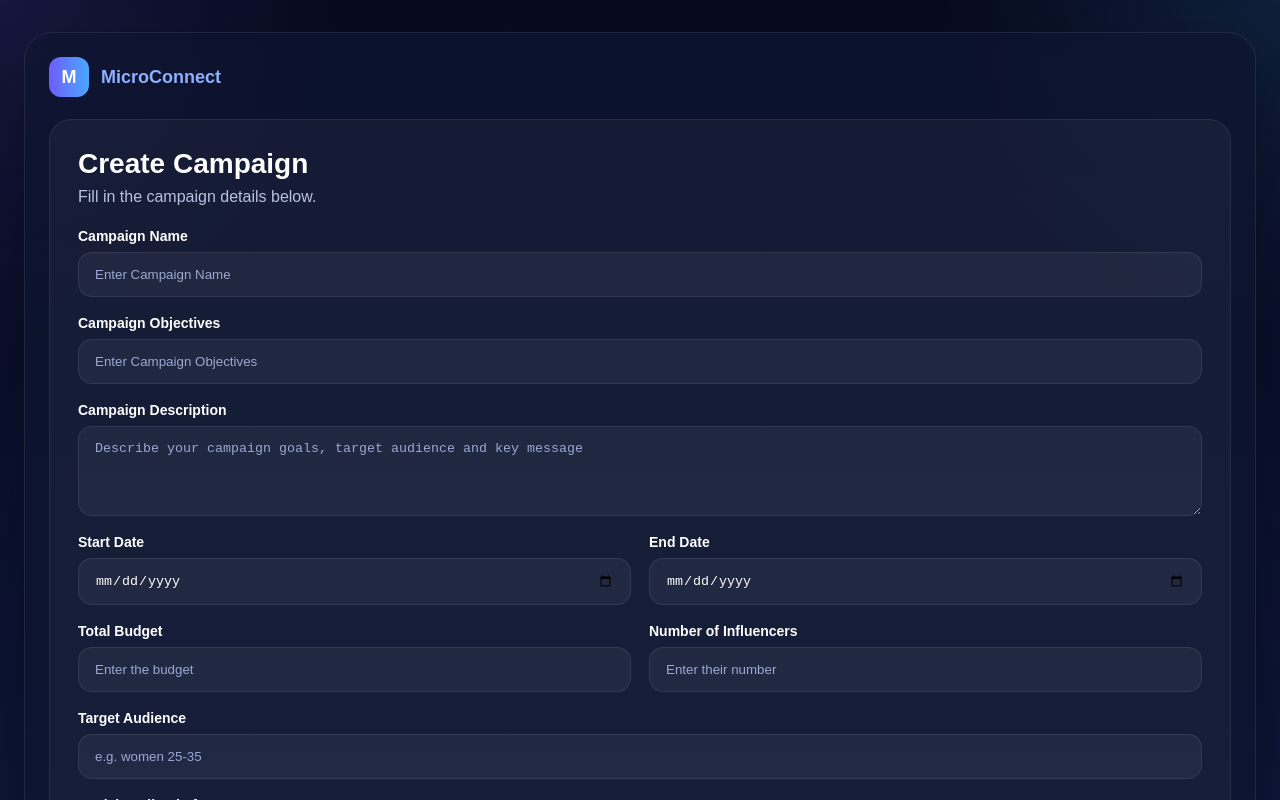
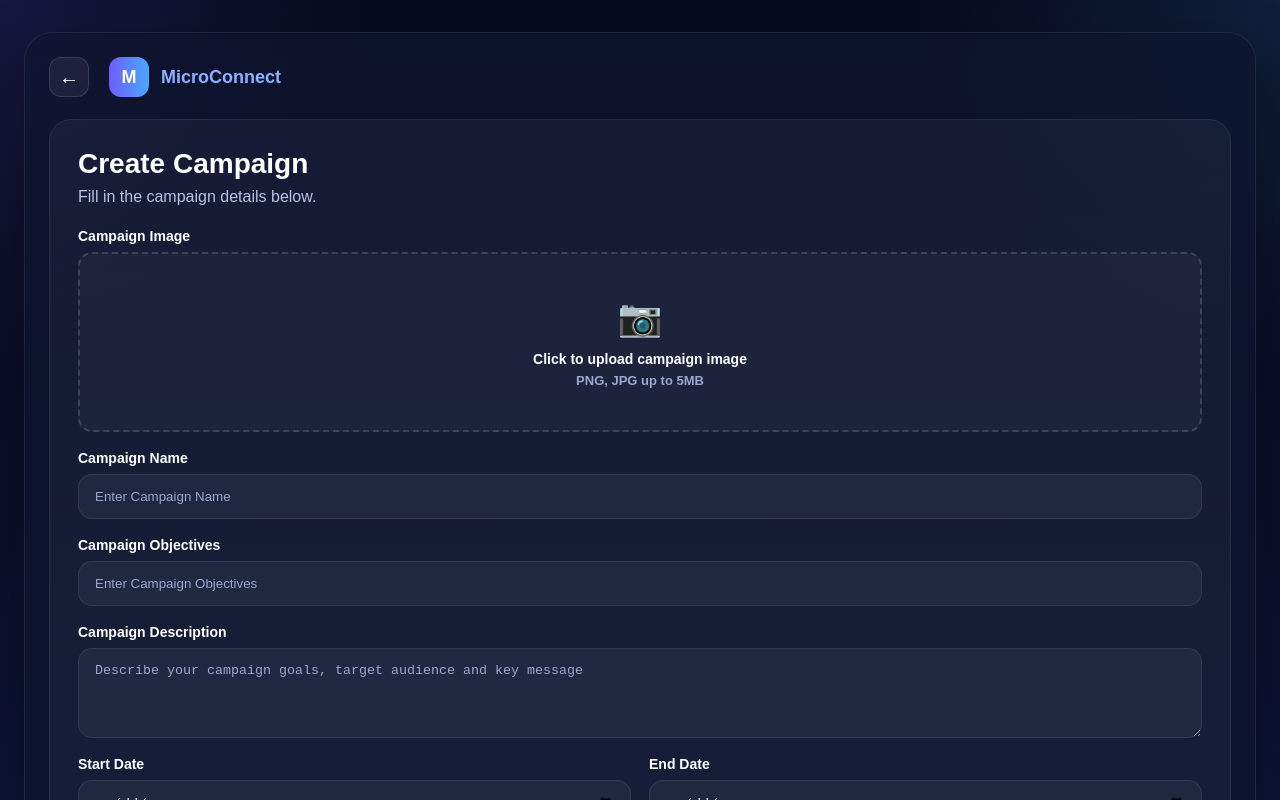
Before and after one commit to Ala234/MicroConnect, a React (Vite) app in the folder front-end/: page /create-campaign in a window 1280 px wide. Shown: the top 800 px of the page. Built offline with nearby package versions, Linux system fonts and the light colour scheme.

Commit message:
Uploading pic for campagins

```diff
--- a/front-end/src/pages/brand/createCampaign.jsx
+++ b/front-end/src/pages/brand/createCampaign.jsx
@@ -19,6 +19,7 @@ export default function CreateCampaign() {
   const [targetAudience, setTargetAudience] = useState("");
   const [contentType, setContentType] = useState("");
   const [platforms, setPlatforms] = useState([]);
+  const [campaignImage, setCampaignImage] = useState("");
   const [errorMessage, setErrorMessage] = useState("");
 
   useEffect(() => {
@@ -33,6 +34,7 @@ export default function CreateCampaign() {
       setTargetAudience("");
       setContentType("");
       setPlatforms([]);
+      setCampaignImage("");
       setErrorMessage("");
       return;
     }
@@ -55,6 +57,7 @@ export default function CreateCampaign() {
     setTargetAudience(campaign.targetAudience);
     setContentType(campaign.contentType);
     setPlatforms(campaign.platforms);
+    setCampaignImage(campaign.imageSrc || "");
   }, [campaignId]);
 
   const togglePlatform = (platform) => {
@@ -63,6 +66,28 @@ export default function CreateCampaign() {
         ? prev.filter((item) => item !== platform)
         : [...prev, platform]
     );
+  };
+
+  const handleImageUpload = (event) => {
+    const file = event.target.files?.[0];
+    if (!file) return;
+
+    // Check file size (max 5MB)
+    if (file.size > 5 * 1024 * 1024) {
+      setErrorMessage("Image size must be less than 5MB");
+      return;
+    }
+
+    const reader = new FileReader();
+    reader.onload = () => {
+      setCampaignImage(reader.result || "");
+      setErrorMessage("");
+    };
+    reader.readAsDataURL(file);
+  };
+
+  const handleRemoveImage = () => {
+    setCampaignImage("");
   };
 
   const handleCreateCampaign = () => {
@@ -100,6 +125,7 @@ export default function CreateCampaign() {
       contentType,
       platforms,
       imageKey: "spring",
+      imageSrc: campaignImage,
     });
 
     if (campaignId) {
@@ -115,6 +141,14 @@ export default function CreateCampaign() {
       <div className="dashboard-shell">
         <div className="dashboard-topbar">
           <div className="dashboard-logo">
+            <button
+              className="back-btn"
+              onClick={() => navigate("/brand")}
+              aria-label="Back to dashboard"
+              type="button"
+            >
+              ←
+            </button>
             <div className="dashboard-logo-icon">M</div>
             <span>MicroConnect</span>
           </div>
@@ -141,6 +175,37 @@ export default function CreateCampaign() {
           ) : null}
 
           <div className="campaign-form-grid">
+            {/* Campaign Image Upload */}
+            <div className="campaign-form-group full-width">
+              <label>Campaign Image</label>
+              <div className="campaign-image-upload">
+                {campaignImage ? (
+                  <div className="campaign-image-preview">
+                    <img src={campaignImage} alt="Campaign preview" />
+                    <button
+                      type="button"
+                      className="campaign-image-remove"
+                      onClick={handleRemoveImage}
+                    >
+                      ✕ Remove
+                    </button>
+                  </div>
+                ) : (
+                  <label className="campaign-image-dropzone">
+                    <input
+                      type="file"
+                      accept="image/*"
+                      onChange={handleImageUpload}
+                      style={{ display: "none" }}
+                    />
+                    <div className="upload-icon">📷</div>
+                    <p>Click to upload campaign image</p>
+                    <span>PNG, JPG up to 5MB</span>
+                  </label>
+                )}
+              </div>
+            </div>
+
             <div className="campaign-form-group full-width">
               <label>Campaign Name</label>
               <input
@@ -205,7 +270,7 @@ export default function CreateCampaign() {
                 type="number"
                 placeholder="Enter their number"
                 value={influencersCount}
- onChange={(e) => setInfluencersCount(e.target.value)}
+                onChange={(e) => setInfluencersCount(e.target.value)}
               />
             </div>
 
--- a/front-end/src/styles/dashboard.css
+++ b/front-end/src/styles/dashboard.css
@@ -2609,3 +2609,79 @@
 .back-btn:active {
   transform: scale(0.95);
 }
+
+/* Campaign Image Upload */
+.campaign-image-upload {
+  width: 100%;
+}
+
+.campaign-image-dropzone {
+  display: flex;
+  flex-direction: column;
+  align-items: center;
+  justify-content: center;
+  width: 100%;
+  min-height: 180px;
+  padding: 30px;
+  border: 2px dashed rgba(255, 255, 255, 0.15);
+  border-radius: 14px;
+  background: rgba(255, 255, 255, 0.03);
+  cursor: pointer;
+  transition: 0.2s;
+}
+
+.campaign-image-dropzone:hover {
+  border-color: rgba(109, 93, 252, 0.5);
+  background: rgba(109, 93, 252, 0.05);
+}
+
+.campaign-image-dropzone .upload-icon {
+  font-size: 36px;
+  margin-bottom: 12px;
+}
+
+.campaign-image-dropzone p {
+  color: white;
+  font-weight: 600;
+  margin-bottom: 6px;
+}
+
+.campaign-image-dropzone span {
+  color: #9aa8d2;
+  font-size: 13px;
+}
+
+.campaign-image-preview {
+  position: relative;
+  width: 100%;
+  border-radius: 14px;
+  overflow: hidden;
+  border: 1px solid rgba(255, 255, 255, 0.08);
+}
+
+.campaign-image-preview img {
+  width: 100%;
+  max-height: 300px;
+  object-fit: cover;
+  display: block;
+}
+
+.campaign-image-remove {
+  position: absolute;
+  top: 12px;
+  right: 12px;
+  background: rgba(239, 68, 68, 0.9);
+  color: white;
+  border: none;
+  padding: 8px 14px;
+  border-radius: 999px;
+  font-size: 13px;
+  font-weight: 600;
+  cursor: pointer;
+  transition: 0.2s;
+}
+
+.campaign-image-remove:hover {
+  background: rgba(239, 68, 68, 1);
+  transform: scale(1.05);
+}
```
